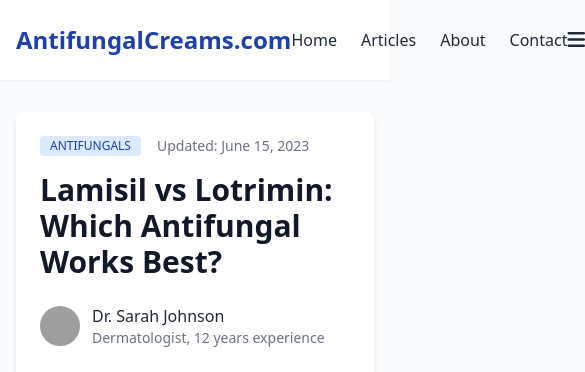
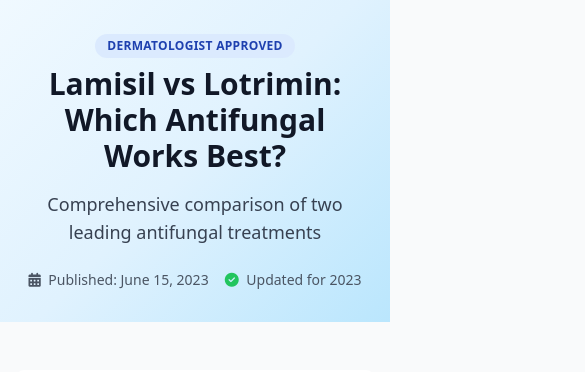
Before and after one commit to ilyasss166/antifugalcreams1, a plain HTML site: page blog-lamisil-vs-lotrimin.html in a window 390 px wide. Shown: the top 372 px of the page, 585 px wide, since content can reach past the window. Drawn offline with nearby package versions, Linux system fonts and the light colour scheme; grey boxes are pictures that could not be loaded.

Commit message:
Update blog-lamisil-vs-lotrimin.html

```diff
--- a/blog-lamisil-vs-lotrimin.html
+++ b/blog-lamisil-vs-lotrimin.html
@@ -8,6 +8,25 @@
     <script src="https://cdn.tailwindcss.com"></script>
     <link rel="stylesheet" href="https://cdnjs.cloudflare.com/ajax/libs/font-awesome/6.4.0/css/all.min.css">
     <style>
+        .hero-gradient {
+            background: linear-gradient(135deg, #f0f9ff 0%, #e0f2fe 50%, #bae6fd 100%);
+        }
+        .product-card {
+            transition: all 0.3s ease;
+        }
+        .product-card:hover {
+            transform: translateY(-5px);
+            box-shadow: 0 20px 25px -5px rgba(0, 0, 0, 0.1), 0 10px 10px -5px rgba(0, 0, 0, 0.04);
+        }
+        .star-rating {
+            color: #fbbf24;
+        }
+        .active-ingredient {
+            border-left: 4px solid #3b82f6;
+        }
+        .feature-icon {
+            color: #10b981;
+        }
         .article-content p {
             margin-bottom: 1.5rem;
             line-height: 1.8;
@@ -61,27 +80,23 @@
     </style>
 </head>
 <body class="bg-gray-50 text-gray-800">
-    <header class="bg-white shadow-sm">
-        <div class="container mx-auto px-4 py-6">
-            <div class="flex justify-between items-center">
-                <h1 class="text-2xl font-bold text-blue-800">AntifungalCreams.com</h1>
-                <nav>
-                    <ul class="flex space-x-6">
-                        <li><a href="#" class="hover:text-blue-600">Home</a></li>
-                        <li><a href="#" class="hover:text-blue-600">Articles</a></li>
-                        <li><a href="#" class="hover:text-blue-600">About</a></li>
-                        <li><a href="#" class="hover:text-blue-600">Contact</a></li>
-                    </ul>
-                </nav>
-                <button class="md:hidden">
-                    <i class="fas fa-bars text-xl"></i>
-                </button>
+    <!-- Header -->
+    <header class="hero-gradient py-8">
+        <div class="container mx-auto px-4">
+            <div class="max-w-4xl mx-auto text-center">
+                <span class="inline-block bg-blue-100 text-blue-800 text-xs px-3 py-1 rounded-full uppercase font-semibold tracking-wide mb-2">Dermatologist Approved</span>
+                <h1 class="text-3xl md:text-4xl lg:text-5xl font-bold text-gray-900 mb-4">Lamisil vs Lotrimin: Which Antifungal Works Best?</h1>
+                <p class="text-lg text-gray-700 mb-6">Comprehensive comparison of two leading antifungal treatments</p>
+                <div class="flex justify-center items-center text-sm text-gray-600">
+                    <span class="mr-4"><i class="fas fa-calendar-alt mr-1"></i> Published: June 15, 2023</span>
+                    <span><i class="fas fa-check-circle mr-1 text-green-500"></i> Updated for 2023</span>
+                </div>
             </div>
         </div>
     </header>
 
-    <main class="container mx-auto px-4 py-8 max-w-4xl">
-        <article class="bg-white rounded-lg shadow-md overflow-hidden">
+    <main class="container mx-auto px-4 py-12">
+        <article class="bg-white rounded-lg shadow-lg overflow-hidden">
             <div class="p-6 md:p-8">
                 <div class="flex items-center mb-4">
                     <span class="bg-blue-100 text-blue-800 text-xs font-medium px-2.5 py-0.5 rounded">ANTIFUNGALS</span>
@@ -370,7 +385,7 @@
         </section>
     </main>
 
-    <footer class="bg-gray-800 text-white py-12 mt-12">
+    <footer class="bg-gray-900 text-white py-12">
         <div class="container mx-auto px-4">
             <div class="grid md:grid-cols-4 gap-8">
                 <div>
```
